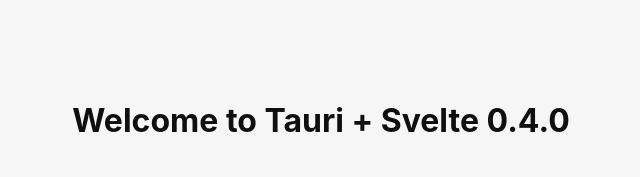
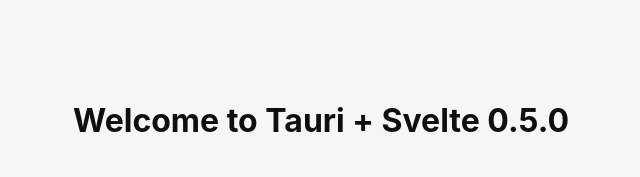
Before and after one commit to eruhoon/tauri-update-test, a SvelteKit app: page / in a window 1280 px wide. Shown: the top 177 px of the page, without its empty margins (319-959 px from the left). Built offline with nearby package versions, Linux system fonts and the light colour scheme.

Commit message:
update 0.5.0

```diff
--- a/package.json
+++ b/package.json
@@ -1,6 +1,6 @@
 {
   "name": "tauri-update-test",
-  "version": "0.4.0",
+  "version": "0.5.0",
   "description": "",
   "type": "module",
   "scripts": {
--- a/src-tauri/tauri.conf.json
+++ b/src-tauri/tauri.conf.json
@@ -1,7 +1,7 @@
 {
   "$schema": "https://schema.tauri.app/config/2",
   "productName": "tauri-update-test",
-  "version": "0.4.0",
+  "version": "0.5.0",
   "identifier": "com.tauri-update-test.app",
   "build": {
     "beforeDevCommand": "pnpm dev",
--- a/src/routes/+page.svelte
+++ b/src/routes/+page.svelte
@@ -12,7 +12,7 @@
 </script>
 
 <main class="container">
-  <h1>Welcome to Tauri + Svelte 0.4.0</h1>
+  <h1>Welcome to Tauri + Svelte 0.5.0</h1>
 
   <div class="row">
     <a href="https://vitejs.dev" target="_blank">
```
Also changed, not shown: 1 other file (tests, documents, lock files or other folders).
